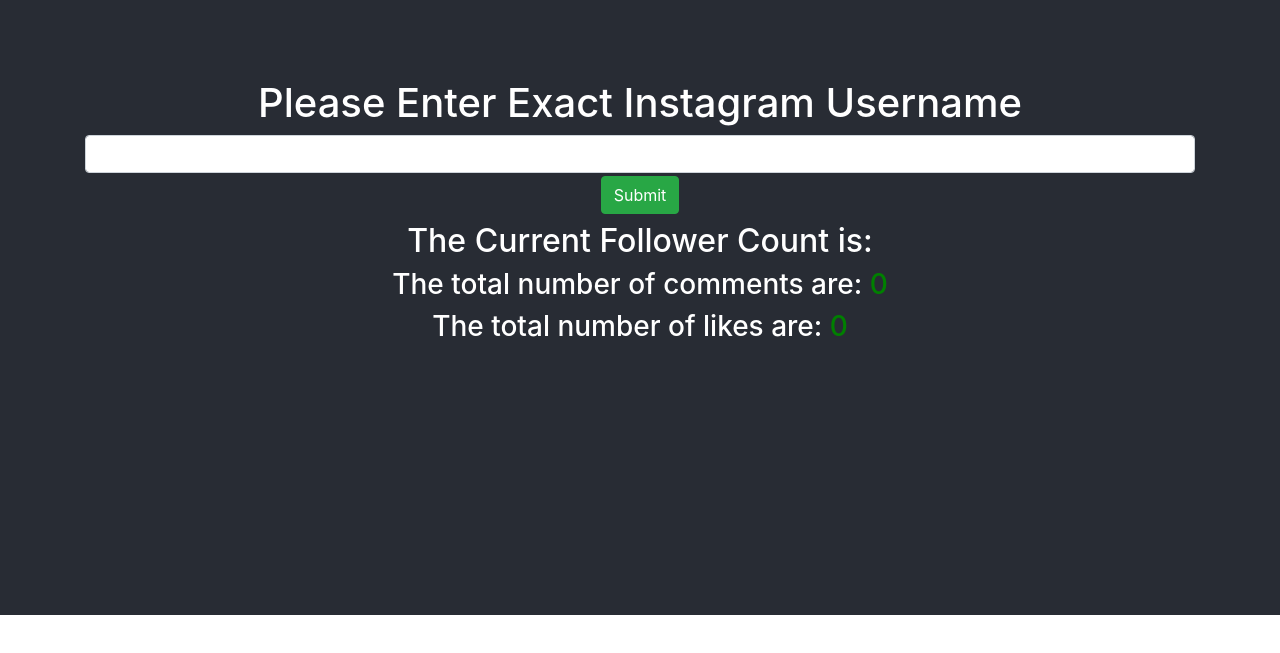
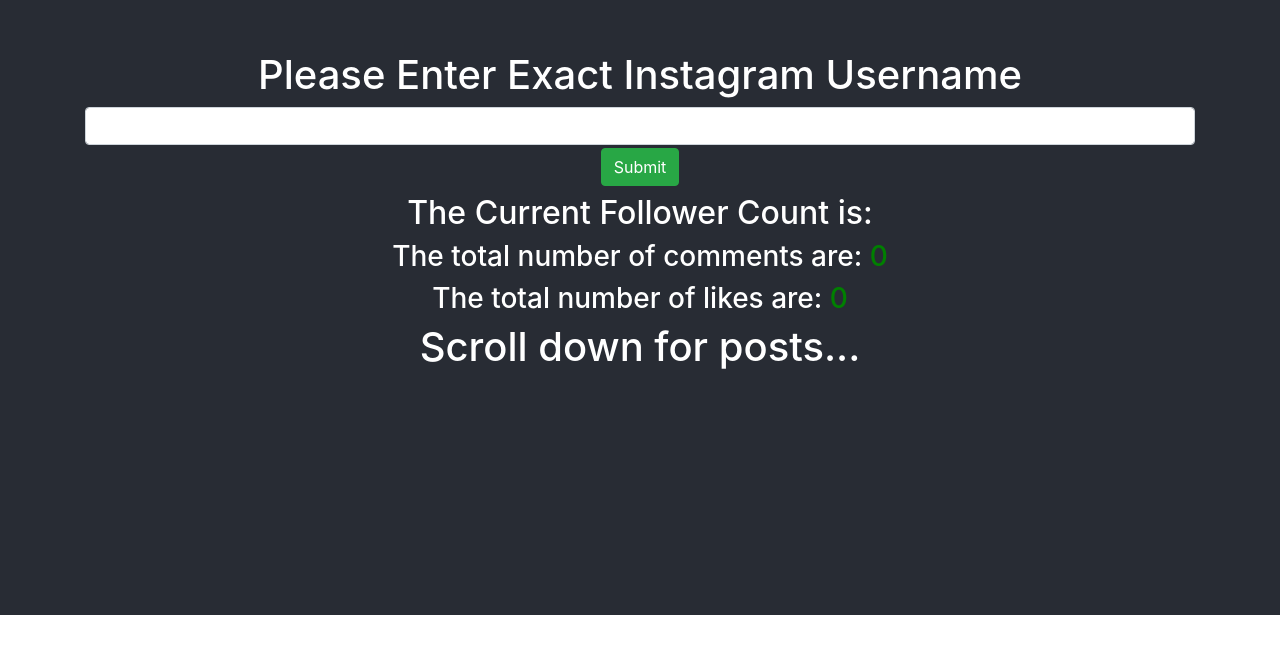
Before and after one commit to connoratwistic/instagramscraper, a React (Create React App) app: page / in a window 1280 px wide. Shown: the part 185-838 px from the top of the page. Built offline with nearby package versions, Linux system fonts and the light colour scheme.

Commit message:
added scroll down instruction

```diff
--- a/src/App.js
+++ b/src/App.js
@@ -105,6 +105,7 @@
           <h2>The Current Follower Count is: {this.state.liveCounter}</h2>
           <h3>The total number of comments are: <span style={{color: "green"}}>{totalNumComments}</span></h3>
           <h3>The total number of likes are: <span style={{color: "green"}}>{totalLikes}</span></h3>
+          <h1>Scroll down for posts...</h1>
         </header>
         <Container className="mt-5"><Row>{theData}</Row></Container>
       </div>
```
